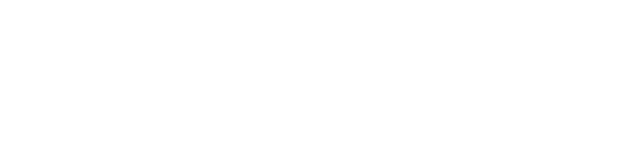
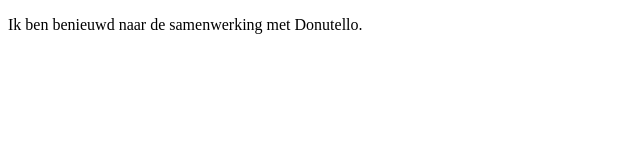
Before and after one commit to lienapaeps/dev5-lab1, a plain HTML site: page index.html in a window 1280 px wide. Shown: the whole page, without its empty margins (0-640 px from the left). Drawn offline with Linux system fonts and the light colour scheme.

Commit message:
feat: add content to index

```diff
--- a/index.html
+++ b/index.html
@@ -4,9 +4,9 @@
     <meta charset="UTF-8">
     <meta http-equiv="X-UA-Compatible" content="IE=edge">
     <meta name="viewport" content="width=device-width, initial-scale=1.0">
-    <title>Document</title>
+    <title>Dev5 - lab1</title>
 </head>
 <body>
-
+    <p>Ik ben benieuwd naar de samenwerking met Donutello.</p>
 </body>
 </html>
```
